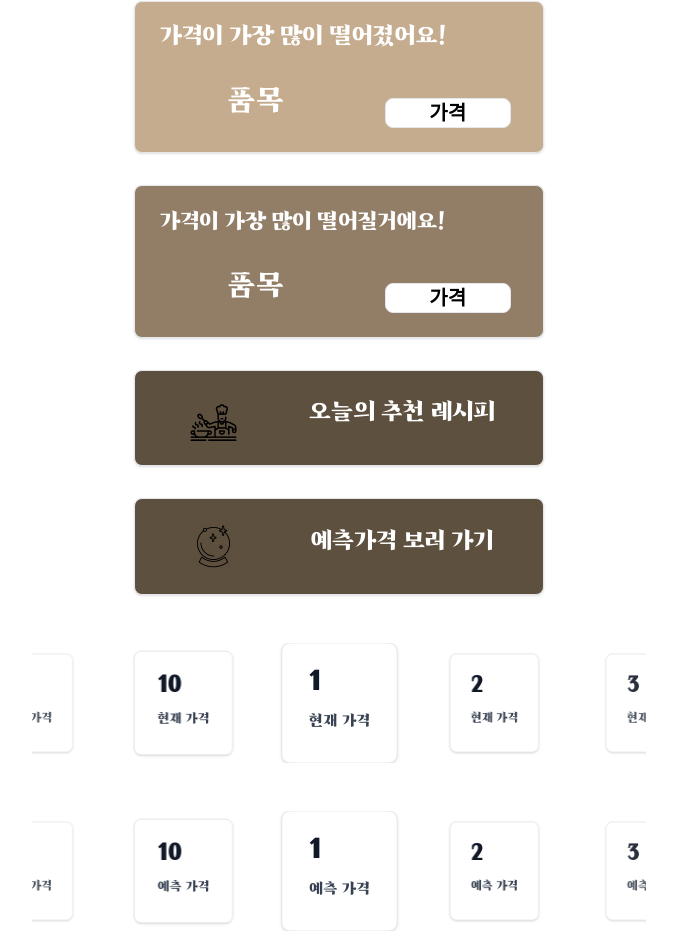
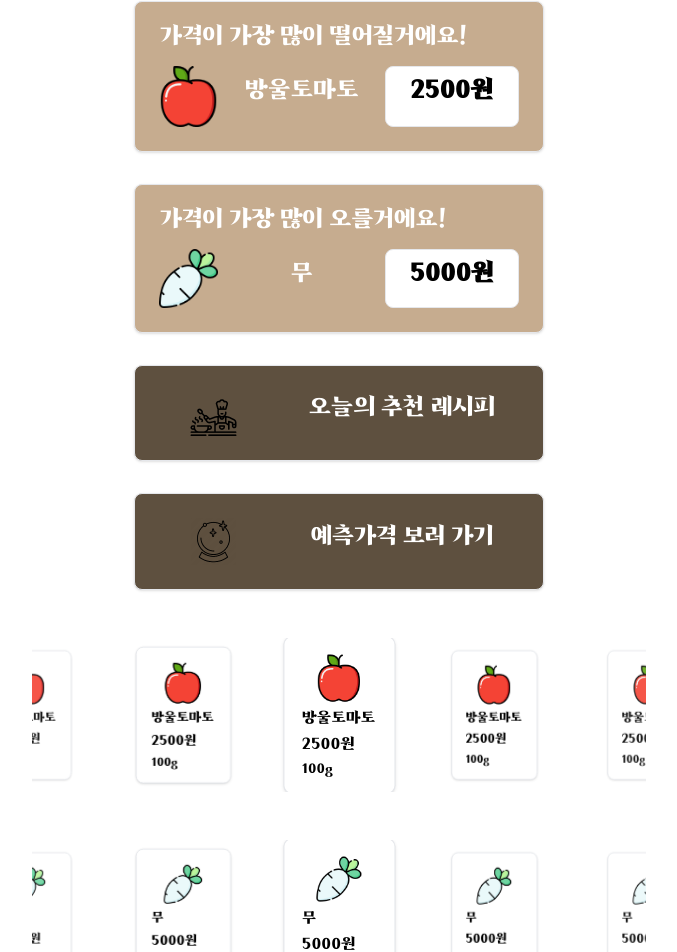
Before and after one commit to TeamNULLSSAFY10thA701/Nongstradamus, a Vue app in the folder Frontend/: page / in a window 1280 px wide. Shown: the part 265-1217 px from the top of the page, without its empty margins (301-978 px from the left). Built offline with nearby package versions, Linux system fonts and the light colour scheme.

Commit message:
:zap: 페이지 디자인 개선(최종)

```diff
--- a/Frontend/src/components/detail/ThePriceDetail.vue
+++ b/Frontend/src/components/detail/ThePriceDetail.vue
@@ -93,6 +93,7 @@
                     <a>
                         <h5 class="mb-2 text-2xl font-bold tracking-tight text-gray-900 dark:text-white">해당 품목의 가격 정보
                         </h5>
+                        <button @click="transValue">값 변경</button>
                     </a>
                     <div class="mt-10 h-4/5">
                         <Line :data="chartData" :options="chartOptions" />
@@ -125,6 +126,12 @@ const fourWeeksAgoPrice = ref(5500);
 
 const labelValue = ref('무언가의 가격정보(과거)')
 
+const transValue = () => {
+    fourWeeksAgoPrice.value = 10000;
+    chartData.datasets[0].data[0] = fourWeeksAgoPrice.value; // 그래프 데이터에 변경된 값 반영
+    console.log(fourWeeksAgoPrice.value)
+}
+
 //flow(저장용)
 // get axios로 정보를 받아옴
 // 각각의 정보를 json형식으로 담고 리스트에 add
@@ -153,7 +160,6 @@ const chartData = {
             borderDash: [5, 5], //점선
             radius: 5,
             data: [null, null, null, null, 2300, 3500, 5000],  //점선영역(예측가격)
-
         }
     ]
 }
--- a/Frontend/src/components/main/TheMain.vue
+++ b/Frontend/src/components/main/TheMain.vue
@@ -13,36 +13,46 @@
       <div
         class="bestChoice block w-2/5 p-6 border border-gray-200 rounded-lg shadow dark:bg-gray-800 dark:border-gray-700">
         <h5 class="mb-2 text-2xl tracking-tight text-white">
-          가격이 가장 많이 떨어졌어요!
+          가격이 가장 많이 떨어질거에요!
         </h5>
-        <div class="grid grid-cols-5 gap-4">
-          <div class="col-span-3 text-center text-3xl text-white mt-6 mr-4">
-            품목
+        <div class="grid grid-cols-5 gap-4 ">
+          <div class="h-4/5">
+            <img src="../../assets/apple.png" />
           </div>
-          <div class="col-span-2 text-center price-font font-bold text-xl rounded-lg bg-white border mt-8 mr-2">
-            가격
+          <div class="col-span-2 text-2xl text-white flex justify-center items-center">
+            방울토마토
+          </div>
+          <div class="col-span-2 rounded-lg bg-white border flex justify-center items-center">
+            <div class="font-bold text-2xl text-center">
+              2500원
+            </div>
           </div>
         </div>
       </div>
     </div>
     <!-- 가격이 가장 많이 떨어진 품목 조회 -->
     <div class="flex items-center justify-center mt-8">
-      <a
-        class="predictGood block w-2/5 p-6 bg-indigo-400 border border-gray-200 rounded-lg shadow dark:bg-gray-800 dark:border-gray-700">
-        <h5 class="custom mb-2 tracking-tight text-white">
-          가격이 가장 많이 떨어질거에요!
+      <div
+        class="bestChoice block w-2/5 p-6 border border-gray-200 rounded-lg shadow dark:bg-gray-800 dark:border-gray-700">
+        <h5 class="mb-2 text-2xl tracking-tight text-white">
+          가격이 가장 많이 오를거에요!
         </h5>
         <div class="grid grid-cols-5 gap-4">
-          <div class="col-span-3 text-center text-3xl text-white mt-6 mr-4">
-            품목
+          <div class="h-4/5">
+            <img src="../../assets/redish.png" />
           </div>
-          <div class="col-span-2 text-center price-font font-bold text-xl rounded-lg bg-white border mt-8 mr-2">
-            가격
+          <div class="col-span-2 text-2xl text-white flex justify-center items-center">
+            무
+          </div>
+          <div class="col-span-2 rounded-lg bg-white border flex justify-center items-center">
+            <div class="font-bold text-2xl text-center">
+              5000원
+            </div>
           </div>
         </div>
-      </a>
+      </div>
     </div>
-    <!-- 가격이 가장 많이 떨어질 것 같은 품목 조회 -->
+    <!-- 가격이 가장 많이 오를것 같은 품목 조회 -->
     <div class="flex items-center justify-center mt-8">
       <a href="/recipe"
         class="todayRecipe block w-2/5 p-6 bg-indigo-400 border border-gray-200 rounded-lg shadow dark:bg-gray-800 dark:border-gray-700">
@@ -76,39 +86,50 @@
         <Slide v-for="slide in 10" :key="slide">
           <div>
             <a
-              class="block max-w-sm p-6 bg-white border border-gray-200 rounded-lg shadow hover:bg-gray-100 dark:bg-gray-800 dark:border-gray-700 dark:hover:bg-gray-700">
-              <h5 class="mb-2 text-2xl font-bold tracking-tight text-gray-900 dark:text-white">
-                {{ slide }}
-              </h5>
-              <p class="text-sm text-gray-700 dark:text-gray-400">
-                현재 가격
-              </p>
-
+              class="block h-36 p-4 bg-white border border-gray-200 rounded-lg shadow hover:bg-gray-100 dark:bg-gray-800 dark:border-gray-700 dark:hover:bg-gray-700">
+              <div class="w-3/5 mx-auto">
+                <img src="../../assets/apple.png" />
+              </div>
+              <div class="w-full mx-auto mt-2 text-sm">
+                방울토마토
+              </div>
+              <div class="w-full mx-auto mt-1 text-sm">
+                2500원
+              </div>
+              <div class="w-full mx-auto mt-1 text-xs">
+                100g
+              </div>
             </a>
           </div>
         </Slide>
       </Carousel>
     </div>
-    <!-- 현재가격 carousel -->
+    <!-- 내일가격 carousel -->
 
     <div class="mt-12 w-3/5 mx-auto mb-12">
       <Carousel :itemsToShow="3.95" :wrapAround="true" :transition="500">
         <Slide v-for="slide in 10" :key="slide">
           <div>
             <a
-              class="block max-w-sm p-6 bg-white border border-gray-200 rounded-lg shadow hover:bg-gray-100 dark:bg-gray-800 dark:border-gray-700 dark:hover:bg-gray-700">
-              <h5 class="mb-2 text-2xl font-bold tracking-tight text-gray-900 dark:text-white">
-                {{ slide }}
-              </h5>
-              <p class="text-sm text-gray-700 dark:text-gray-400">
-                예측 가격
-              </p>
+              class="block h-36 p-4 bg-white border border-gray-200 rounded-lg shadow hover:bg-gray-100 dark:bg-gray-800 dark:border-gray-700 dark:hover:bg-gray-700">
+              <div class="w-3/5 mx-auto">
+                <img src="../../assets/redish.png" />
+              </div>
+              <div class="w-full mx-auto mt-2 text-sm">
+                무
+              </div>
+              <div class="w-full mx-auto mt-1 text-sm">
+                5000원
+              </div>
+              <div class="w-full mx-auto mt-1 text-xs">
+                20키로상자
+              </div>
             </a>
           </div>
         </Slide>
       </Carousel>
     </div>
-    <!-- 예측 가격 carousel -->
+    <!-- 지난 주 가격 carousel -->
   </div>
 
 </template>
```
